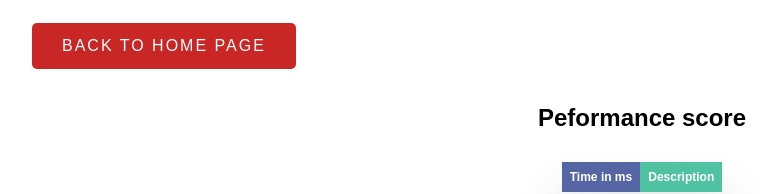
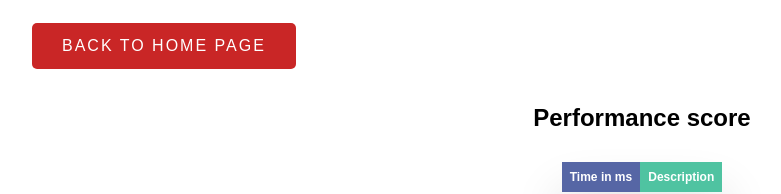
Before and after one commit to nemwiz/wasm-example, a React app: page /csv-with-js in a window 1280 px wide. Shown: the top 194 px of the page, without its empty margins (6-787 px from the left). Built offline with nearby package versions, Linux system fonts and the light colour scheme; the HTML template or start-up script is replaced by a standard one.

Commit message:
Fixes typo

```diff
--- a/src-webapp/components/shared/PerformanceTable.tsx
+++ b/src-webapp/components/shared/PerformanceTable.tsx
@@ -8,7 +8,7 @@ interface PerformanceTableProps {
 const PerformanceTable: FC<PerformanceTableProps> = (({performanceScores}) => {
     return (
         <div className={'performance-table'}>
-            <h2>Peformance score</h2>
+            <h2>Performance score</h2>
             <div className='table-wrapper'>
                 <table className='fl-table'>
                     <thead>
```
